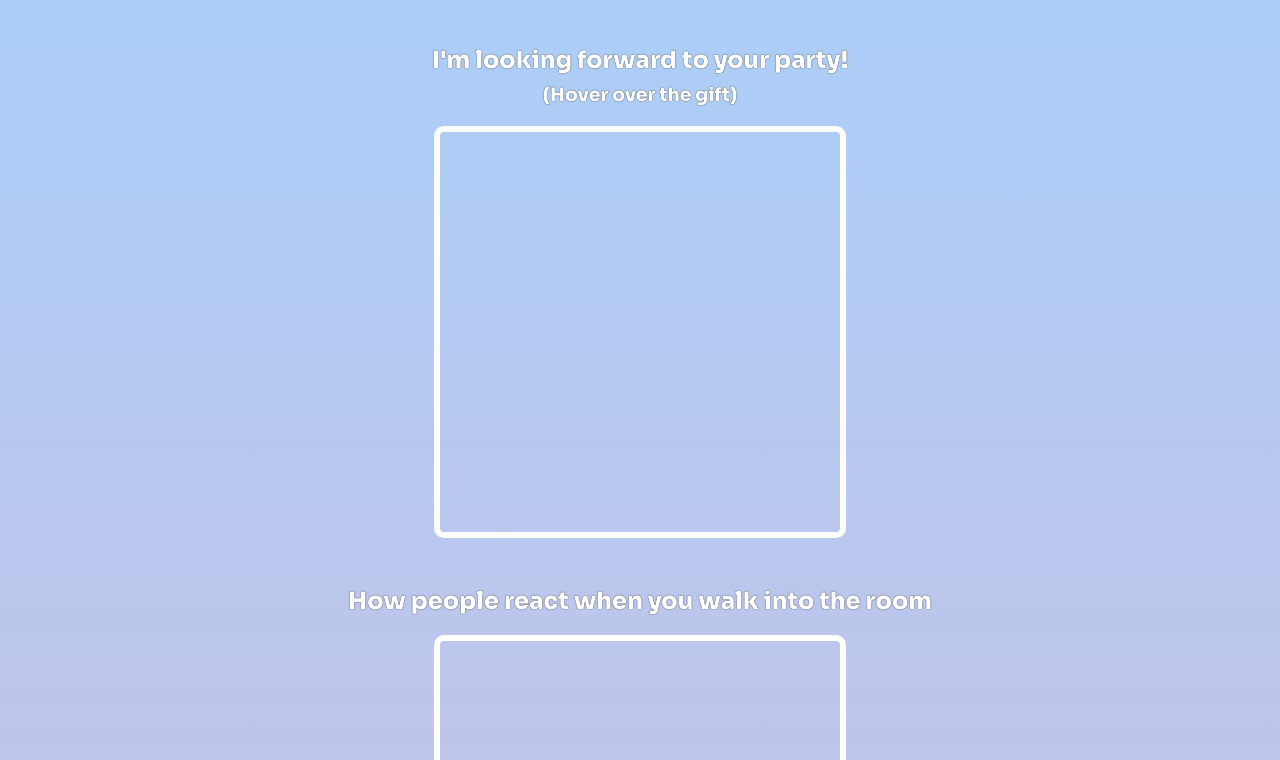
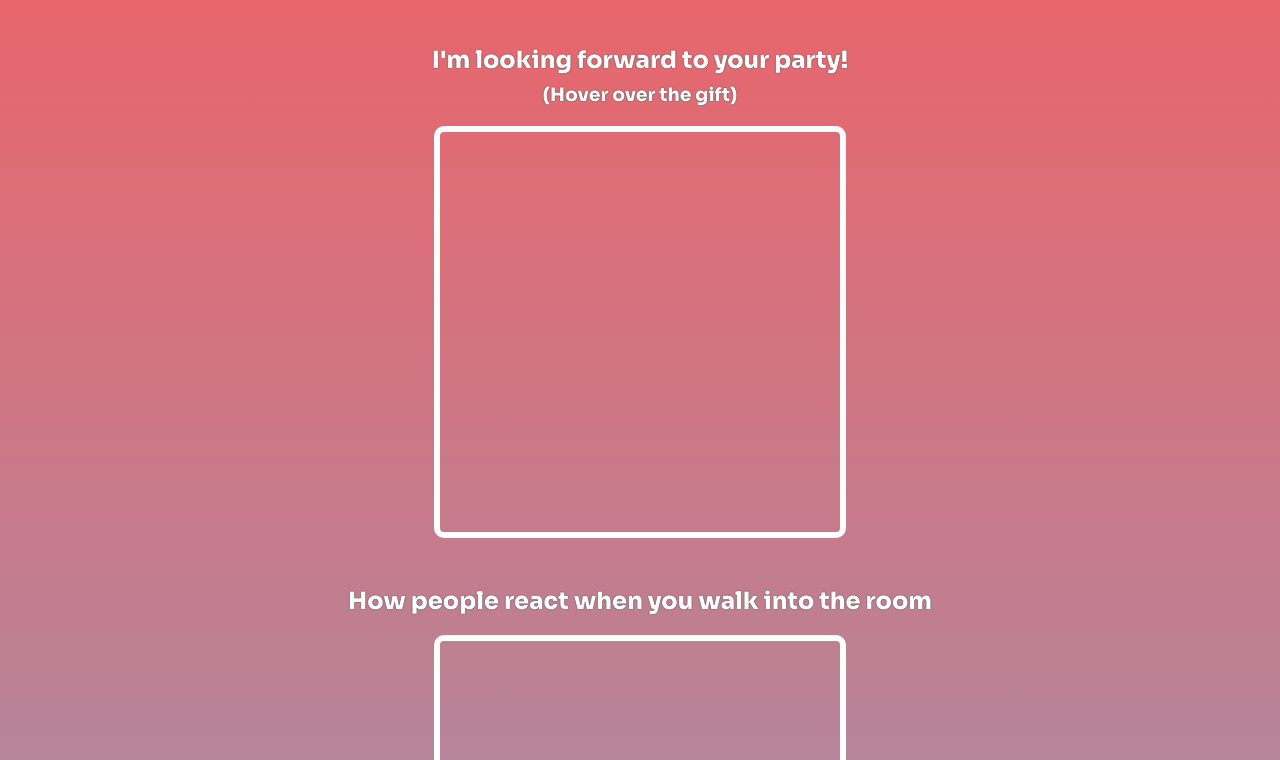
Before and after one commit to alessiolr/scrimba-birthday-GIFt-site, a plain HTML site: page index.html in a window 1280 px wide. Shown: the part 336-1096 px from the top of the page. Drawn offline with nearby package versions, Linux system fonts and the light colour scheme.

Commit message:
Update styles.css

```diff
--- a/styles.css
+++ b/styles.css
@@ -1,7 +1,7 @@
 body {
     text-align: center;
     font-family: 'Sora', sans-serif;
-    background: linear-gradient(#a2d2ff, #EFB0C9);
+    background: linear-gradient(#ff5858, #45caff);
     color: #ffffff;
 }
 
```
